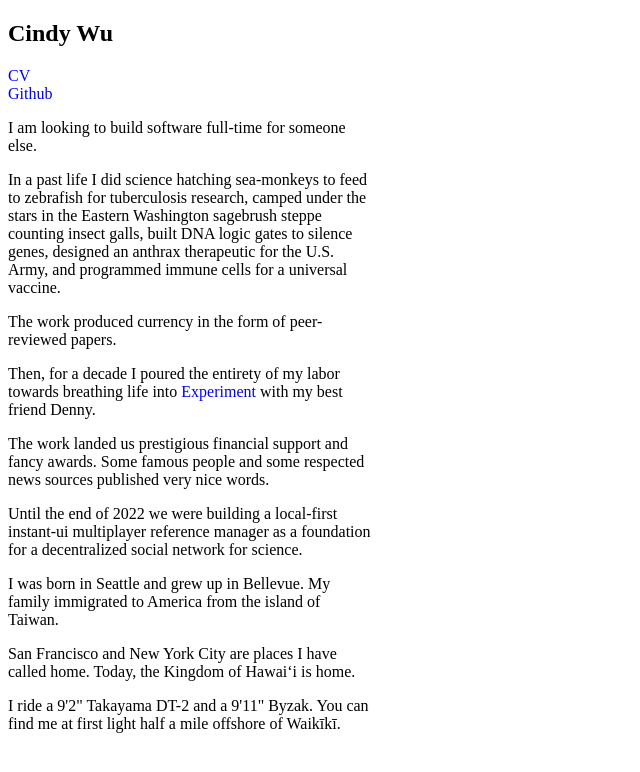
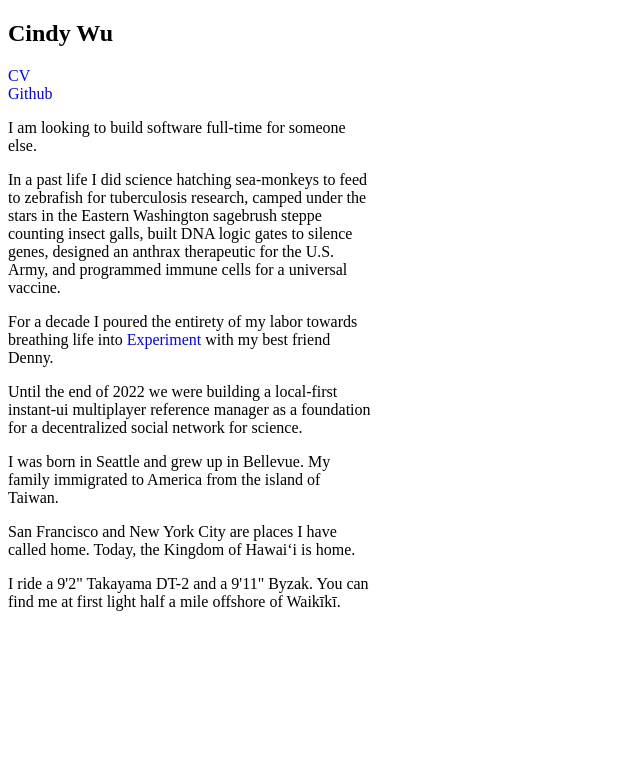
Before and after one commit to cindywu/cindy-wu, a Next.js app: page / in a window 1280 px wide. Shown: the top 772 px of the page, without its empty margins (0-640 px from the left). Built offline with nearby package versions, Linux system fonts and the light colour scheme.

Commit message:
simplify

```diff
--- a/components/home.tsx
+++ b/components/home.tsx
@@ -19,10 +19,10 @@ export default function Home() {
       <div>
         <p>I am looking to build software full-time for someone else.</p>
         <p>In a past life I did science hatching sea-monkeys to feed to zebrafish for tuberculosis research, camped under the stars in the Eastern Washington sagebrush steppe counting insect galls, built DNA logic gates to silence genes, designed an anthrax therapeutic for the U.S. Army, and programmed immune cells for a universal vaccine.</p>
-        <p>The work produced currency in the form of peer-reviewed papers.</p>
-        <p>Then, for a decade I poured the entirety of my labor towards breathing life into <Link href="http://experiment.com">Experiment</Link> with my best friend Denny.
+        {/* <p>The work produced currency in the form of peer-reviewed papers.</p> */}
+        <p>For a decade I poured the entirety of my labor towards breathing life into <Link href="http://experiment.com">Experiment</Link> with my best friend Denny.
         </p>
-        <p>The work landed us prestigious financial support and fancy awards. Some famous people and some respected news sources published very nice words.</p>
+        {/* <p>The work landed us prestigious financial support and fancy awards. Some famous people and some respected news sources published very nice words.</p> */}
         <p>Until the end of 2022 we were building a local-first instant-ui multiplayer reference manager as a foundation for a decentralized social network for science.</p>
         <p>I was born in Seattle and grew up in Bellevue. My family immigrated to America from the island of Taiwan.</p>
         <p>San Francisco and New York City are places I have called home. Today, the Kingdom of Hawaiʻi is home.</p>
```
